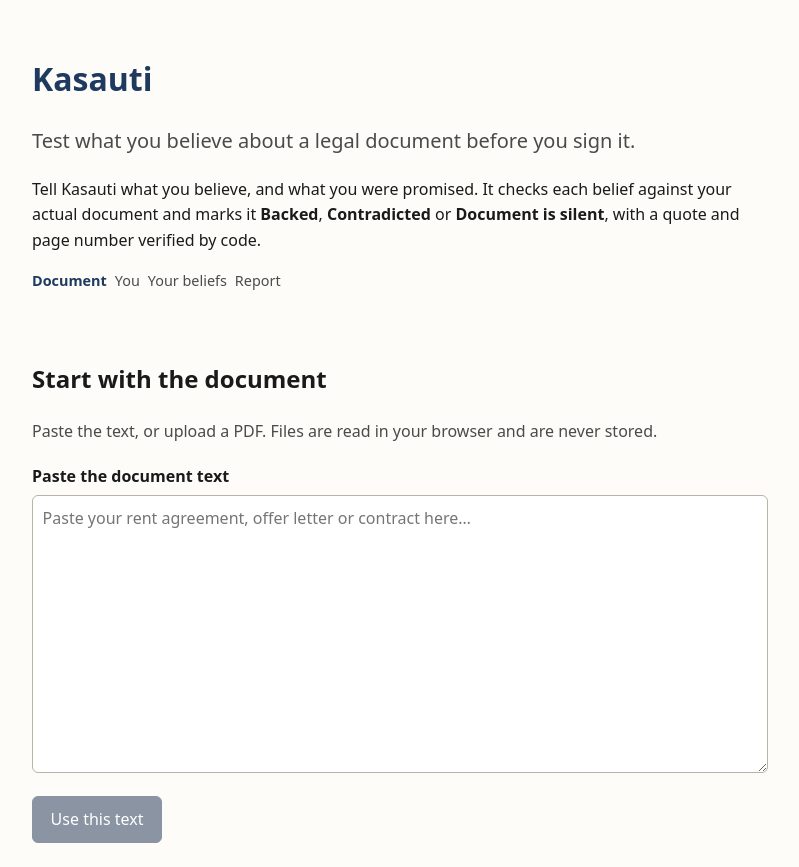
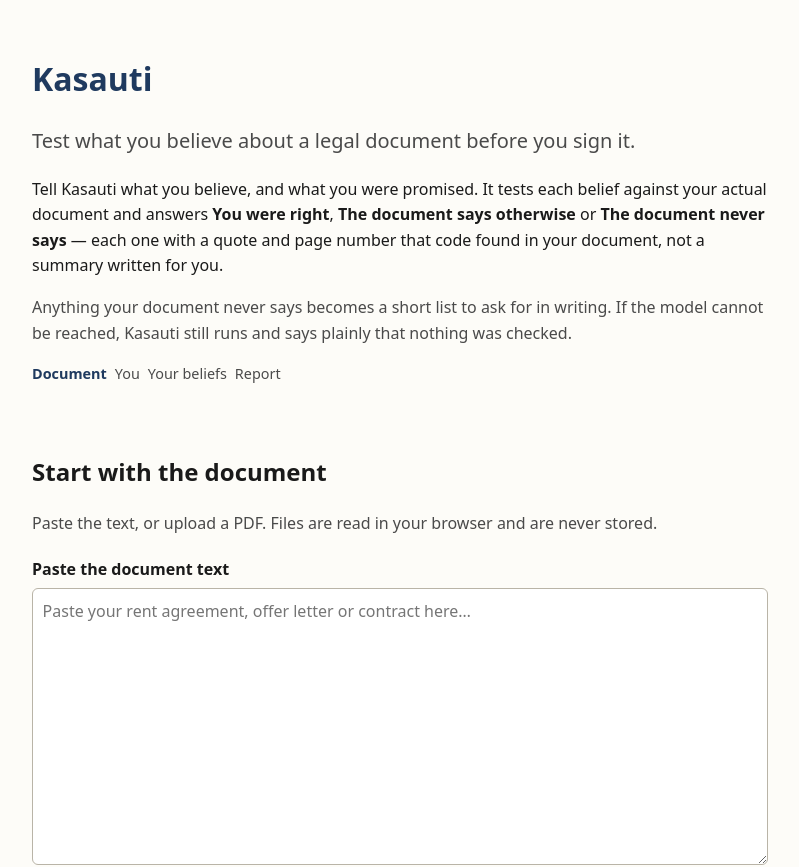
Before and after one commit to Shreekumar-Shah-AICTE/kasauti, a Next.js app: page / in a window 1280 px wide. Shown: the top 867 px of the page, without its empty margins (240-1039 px from the left). Built offline with nearby package versions, Linux system fonts and the light colour scheme.

Commit message:
fix(copy): landing page uses the same verdict wording as the report

```diff
--- a/src/app/globals.css
+++ b/src/app/globals.css
@@ -43,6 +43,10 @@
   color: var(--color-muted);
 }
 
+.help {
+  color: var(--color-muted);
+}
+
 .notice {
   border-left: 4px solid var(--color-brand);
   padding-left: var(--space);
--- a/src/app/page.tsx
+++ b/src/app/page.tsx
@@ -9,9 +9,14 @@
       <h1>Kasauti</h1>
       <p className="tagline">Test what you believe about a legal document before you sign it.</p>
       <p>
-        Tell Kasauti what you believe, and what you were promised. It checks each belief against your actual
-        document and marks it <strong>Backed</strong>, <strong>Contradicted</strong> or{' '}
-        <strong>Document is silent</strong>, with a quote and page number verified by code.
+        Tell Kasauti what you believe, and what you were promised. It tests each belief against your actual
+        document and answers <strong>You were right</strong>, <strong>The document says otherwise</strong> or{' '}
+        <strong>The document never says</strong> — each one with a quote and page number that code found in
+        your document, not a summary written for you.
+      </p>
+      <p className="help">
+        Anything your document never says becomes a short list to ask for in writing. If the model cannot be
+        reached, Kasauti still runs and says plainly that nothing was checked.
       </p>
       <CheckerApp />
       <p className="notice">Kasauti gives information, not legal advice. Nothing you upload is stored.</p>
```
